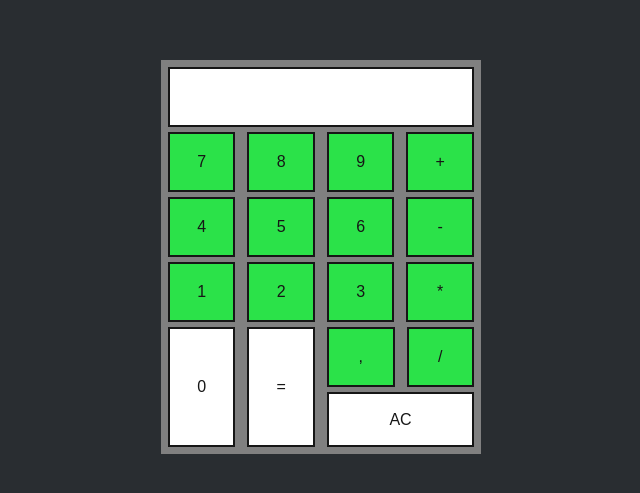
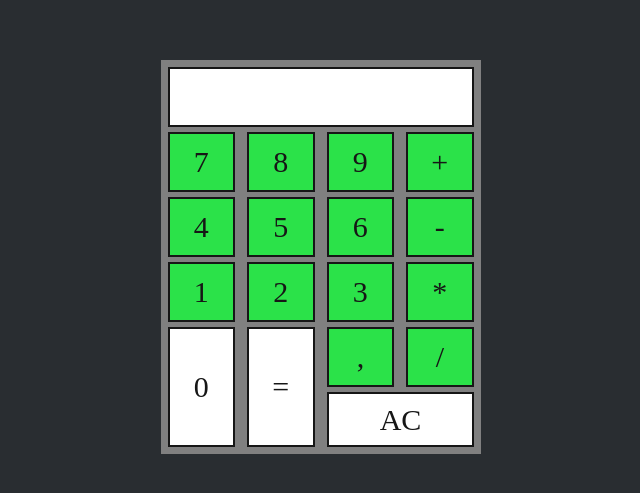
Before and after one commit to RaquelABrito/Calculadora-htlm-css-javascript, a plain HTML site: page index.html in a window 1280 px wide. Shown: the part 143-636 px from the top of the page, without its empty margins (319-959 px from the left). Drawn offline with Linux system fonts and the light colour scheme.

Commit message:
alteracao da font

```diff
--- a/style.css
+++ b/style.css
@@ -3,7 +3,8 @@
     margin: 0;
     padding: 0;
     box-sizing: border-box;
-    font-family: Arial, Helvetica, sans-serif;
+    font-family: 'Times New Roman', Times, serif, Helvetica, sans-serif;
+    font-size: 30px;
 
 }
 .container{
```
